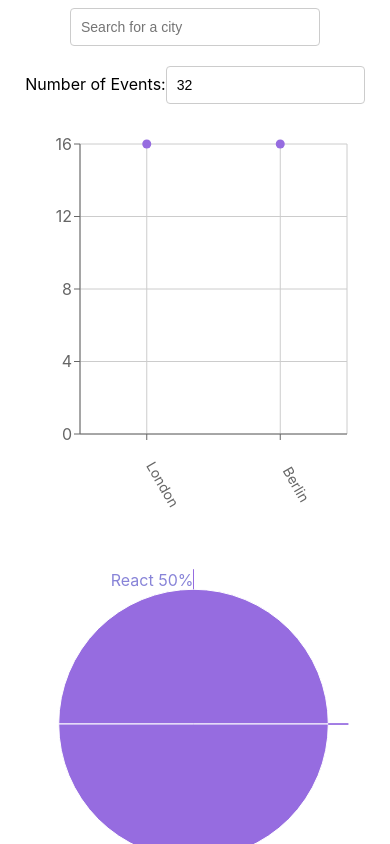
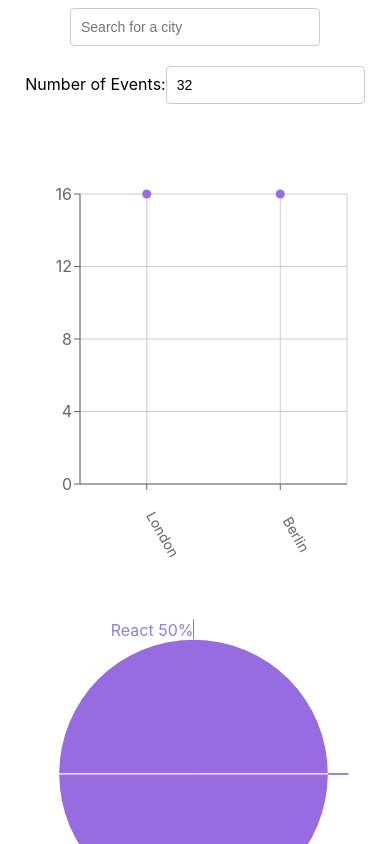
Before and after one commit to sparrow2100/Events, a React (Create React App) app: page / in a window 390 px wide. Shown: the top 844 px of the page. Built offline with nearby package versions, Linux system fonts and the light colour scheme; what atatus-spa would draw is missing.

Commit message:
Update display of charts

```diff
--- a/src/App.css
+++ b/src/App.css
@@ -1,41 +1,3 @@
-/* .App {
-  text-align: center;
-}
-
-.App-logo {
-  height: 40vmin;
-  pointer-events: none;
-}
-
-@media (prefers-reduced-motion: no-preference) {
-  .App-logo {
-    animation: App-logo-spin infinite 20s linear;
-  }
-}
-
-.App-header {
-  background-color: #282c34;
-  min-height: 100vh;
-  display: flex;
-  flex-direction: column;
-  align-items: center;
-  justify-content: center;
-  font-size: calc(10px + 2vmin);
-  color: white;
-}
-
-.App-link {
-  color: #61dafb;
-}
-
-@keyframes App-logo-spin {
-  from {
-    transform: rotate(0deg);
-  }
-  to {
-    transform: rotate(360deg);
-  }
-} */
 @import url(https://fonts.googleapis.com/css?family=Roboto:500);
 .App {
   text-align: center;
@@ -137,3 +99,16 @@
   width: 250px;
   z-index: 1000;
 }
+
+.charts-container {
+  display: grid;
+  grid-template-columns: 1fr 1fr;
+  padding-top: 50px;
+  padding-bottom: 25px;
+}
+
+@media (max-width: 768px) {
+  .charts-container {
+    grid-template-columns: 1fr;
+  }
+}
```
